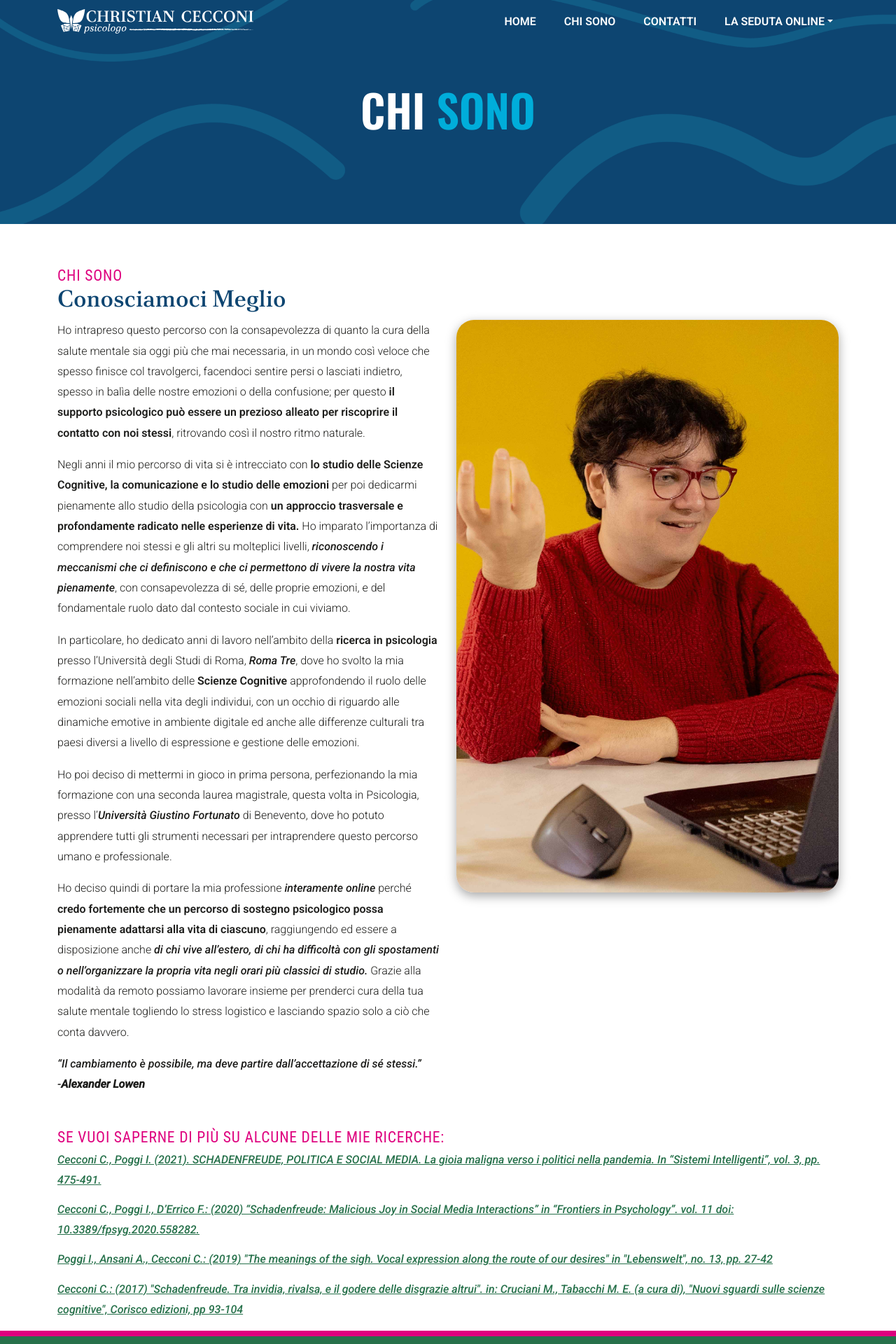
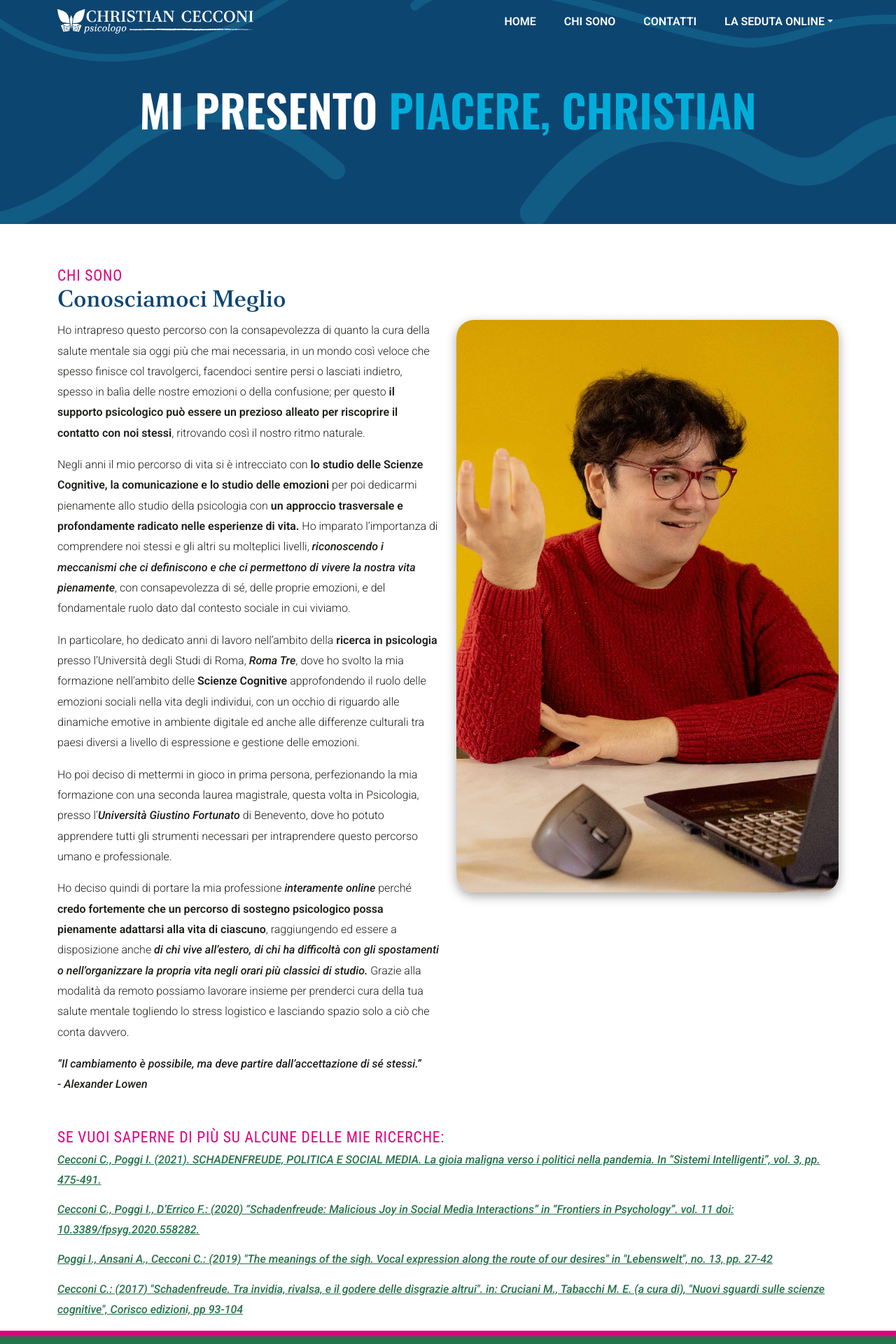
Before and after one commit to giannibussoletti/christiancecconi.it-migration, a React (Vite) app: page /chi-sono in a window 1280 px wide. Shown: the top 1920 px of the page at 70% size. Built offline with nearby package versions, Linux system fonts and the light colour scheme; a web font is replaced by a local one.

Commit message:
adds new cover text for chi sono

```diff
--- a/src/assets/texts/T_ChiSono.tsx
+++ b/src/assets/texts/T_ChiSono.tsx
@@ -1,8 +1,8 @@
 import type { H1Title, LinkItem, TitledBlock } from "../types"
 
 export const ChiSonoCover: H1Title = {
-  top: "chi",
-  btm: "sono",
+  top: "mi presento",
+  btm: "piacere, Christian",
 }
 
 export const ChiSonoTitle: TitledBlock = {
@@ -71,7 +71,7 @@ export const ChiSonoText = (
 
     <em>
       “Il cambiamento è possibile, ma deve partire dall’accettazione di sé stessi.” <br />-
-      <strong>Alexander Lowen</strong>
+      Alexander Lowen
     </em>
   </>
 )
```
